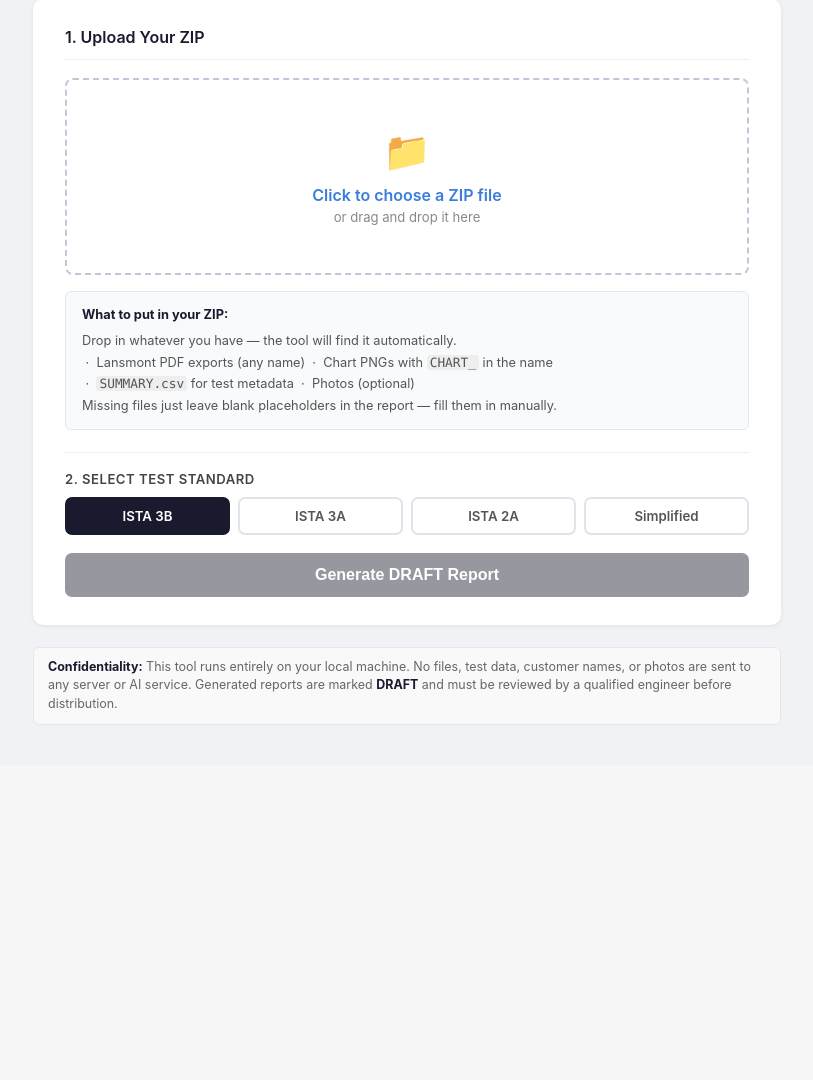
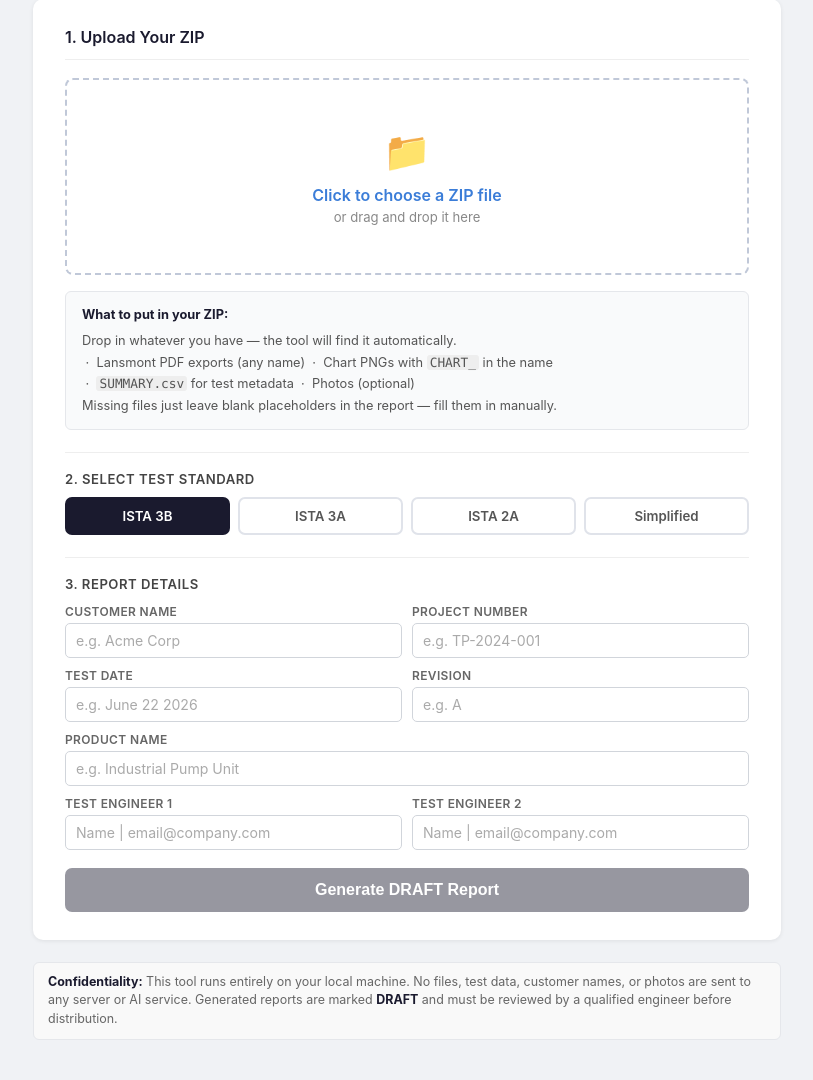
Before and after one commit to hander21/lansmont-report-automation, a Flask app: page / in a window 1280 px wide. Shown: the part 101-1181 px from the top of the page, without its empty margins (233-1046 px from the left). Before the commit the page ends 826 px from the top, so only its background shows below. Run offline with Flask 3, Linux system fonts and the light colour scheme.

Commit message:
Add metadata form so report details can be entered without a SUMMARY.csv
Users who only have Lansmont PDFs can now type customer name, project
number, test date, product name, engineer names, and revision directly
into the UI. Those values are posted alongside the ZIP and injected into
the parsed dict before report generation, taking precedence over any
matching fields in SUMMARY.csv (or filling the empty dict when no
summary file is present).

Co-Authored-By: Claude Sonnet 4.6 <noreply@anthropic.com>
Claude-Session: https://claude.ai/code/session_01LSAsJDG8TkkvwkiCr4SdVv

```diff
--- a/ui/app.py
+++ b/ui/app.py
@@ -64,8 +64,13 @@ def upload():
     if not f.filename.lower().endswith(".zip"):
         return jsonify({"ok": False, "error": "Please upload a .zip file."}), 400
 
-    # Test type from UI selector — overrides anything in SUMMARY.csv
+    # Metadata from UI form — overrides / supplements anything in SUMMARY.csv
     ui_test_type = (request.form.get("test_type") or "").strip()
+    _META_FIELDS = [
+        "customer_name", "project_number", "test_date", "revision",
+        "product_name", "operator_1", "operator_2",
+    ]
+    ui_meta = {k: request.form.get(k, "").strip() for k in _META_FIELDS}
 
     # Extract ZIP into a temp folder
     tmp_in = tempfile.mkdtemp(prefix="lansmont_in_")
@@ -98,12 +103,13 @@ def upload():
         )
         parsed = parse_all(lansmont_folder, summary_file)
 
-        # Let UI test-type override (or supply) the parsed value
+        # Inject UI form values — fill blanks and allow override of summary file
+        for key, val in ui_meta.items():
+            if val:
+                parsed[key] = val
         if ui_test_type:
-            parsed.setdefault("test_type", ui_test_type)
+            parsed["test_type"] = ui_test_type
             parsed.setdefault("test_standard", ui_test_type)
-            if parsed.get("test_type") != ui_test_type:
-                parsed["test_type"] = ui_test_type
 
         validate_parsed_fields(parsed)
         output_paths = build_output_structure(parsed, cfg)
--- a/ui/templates/index.html
+++ b/ui/templates/index.html
@@ -160,6 +160,52 @@
       color: #fff;
     }
 
+    /* Metadata form */
+    .meta-form-section {
+      margin-top: 22px;
+      padding-top: 18px;
+      border-top: 1px solid #eee;
+    }
+    .meta-form-section .section-label {
+      display: block;
+      font-size: 0.82rem;
+      font-weight: 600;
+      color: #444;
+      margin-bottom: 12px;
+      text-transform: uppercase;
+      letter-spacing: .04em;
+    }
+    .meta-grid {
+      display: grid;
+      grid-template-columns: 1fr 1fr;
+      gap: 10px;
+    }
+    .meta-grid .full-width { grid-column: 1 / -1; }
+    .meta-field label {
+      display: block;
+      font-size: 0.75rem;
+      font-weight: 600;
+      color: #666;
+      margin-bottom: 4px;
+      text-transform: uppercase;
+      letter-spacing: .03em;
+    }
+    .meta-field input {
+      width: 100%;
+      padding: 8px 10px;
+      border: 1px solid #d1d5db;
+      border-radius: 5px;
+      font-size: 0.88rem;
+      font-family: inherit;
+      color: #1a1a2e;
+      transition: border-color .15s;
+    }
+    .meta-field input:focus {
+      outline: none;
+      border-color: #3b7dd8;
+    }
+    .meta-field input::placeholder { color: #aaa; }
+
     /* Generate button */
     #btn-generate {
       width: 100%;
@@ -316,6 +362,41 @@
       </div>
     </div>
 
+    <!-- Report Metadata -->
+    <div class="meta-form-section">
+      <label class="section-label">3. Report Details</label>
+      <div class="meta-grid">
+        <div class="meta-field">
+          <label for="f-customer">Customer Name</label>
+          <input id="f-customer" name="customer_name" type="text" placeholder="e.g. Acme Corp">
+        </div>
+        <div class="meta-field">
+          <label for="f-project">Project Number</label>
+          <input id="f-project" name="project_number" type="text" placeholder="e.g. TP-2024-001">
+        </div>
+        <div class="meta-field">
+          <label for="f-date">Test Date</label>
+          <input id="f-date" name="test_date" type="text" placeholder="e.g. June 22 2026">
+        </div>
+        <div class="meta-field">
+          <label for="f-revision">Revision</label>
+          <input id="f-revision" name="revision" type="text" placeholder="e.g. A">
+        </div>
+        <div class="meta-field full-width">
+          <label for="f-product">Product Name</label>
+          <input id="f-product" name="product_name" type="text" placeholder="e.g. Industrial Pump Unit">
+        </div>
+        <div class="meta-field">
+          <label for="f-op1">Test Engineer 1</label>
+          <input id="f-op1" name="operator_1" type="text" placeholder="Name | email@company.com">
+        </div>
+        <div class="meta-field">
+          <label for="f-op2">Test Engineer 2</label>
+          <input id="f-op2" name="operator_2" type="text" placeholder="Name | email@company.com">
+        </div>
+      </div>
+    </div>
+
     <button id="btn-generate" disabled onclick="runGenerate()">
       Generate DRAFT Report
     </button>
@@ -418,6 +499,16 @@
     form.append("file", f);
     form.append("test_type", testType);
 
+    // Metadata form fields
+    const metaFields = [
+      "customer_name", "project_number", "test_date", "revision",
+      "product_name", "operator_1", "operator_2"
+    ];
+    for (const name of metaFields) {
+      const el = document.querySelector(`input[name="${name}"]`);
+      if (el && el.value.trim()) form.append(name, el.value.trim());
+    }
+
     try {
       const res  = await fetch("/api/upload", { method: "POST", body: form });
       const data = await res.json();
```
